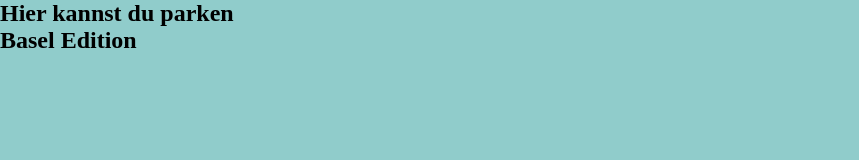
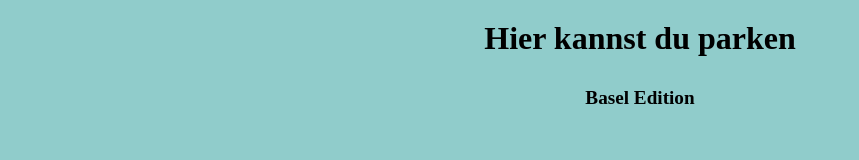
Before and after one commit to loooorraaa/Website_parken, a plain HTML site: page index.html in a window 1280 px wide. Shown: the top 160 px of the page, without its empty margins (0-859 px from the left). Drawn offline with nearby package versions, Linux system fonts and the light colour scheme; no server answers.

Commit message:
titel und untertitel eingebettet

```diff
--- a/css/style.css
+++ b/css/style.css
@@ -33,7 +33,6 @@
 
 
 /* Grösse der Map */
-
 #map{
     width: 100%;
     height: 100vh;
@@ -42,11 +41,22 @@
     z-index: 1;
 }
 
+/* Titel udn Untertitel stylen */
+.titel{
+    font-size: 2rem;
+    font-weight: bold;
+    text-align: center;
+    margin: 0;
+    padding: 20px 0;
+}
 
-
-
-
-
+.untertitel{
+    font-size: 1.2rem;
+    font-weight: bold;
+    text-align: center;
+    margin: 0;
+    padding: 10px 0;
+}
 
 
 
--- a/index.html
+++ b/index.html
@@ -9,8 +9,8 @@
 </head>
 <body>
   <section id="section">
-  <h1> Hier kannst du parken</h1>
-  <h2>Basel Edition</h2>
+  <h1 class = "titel">Hier kannst du parken</h1>
+  <h2 class = "untertitel"> Basel Edition</h2>
   <div id="parkhaeuser"></div>
   <div id="map" style="height: 680px ; width: 1495px;"></div>
 
```
